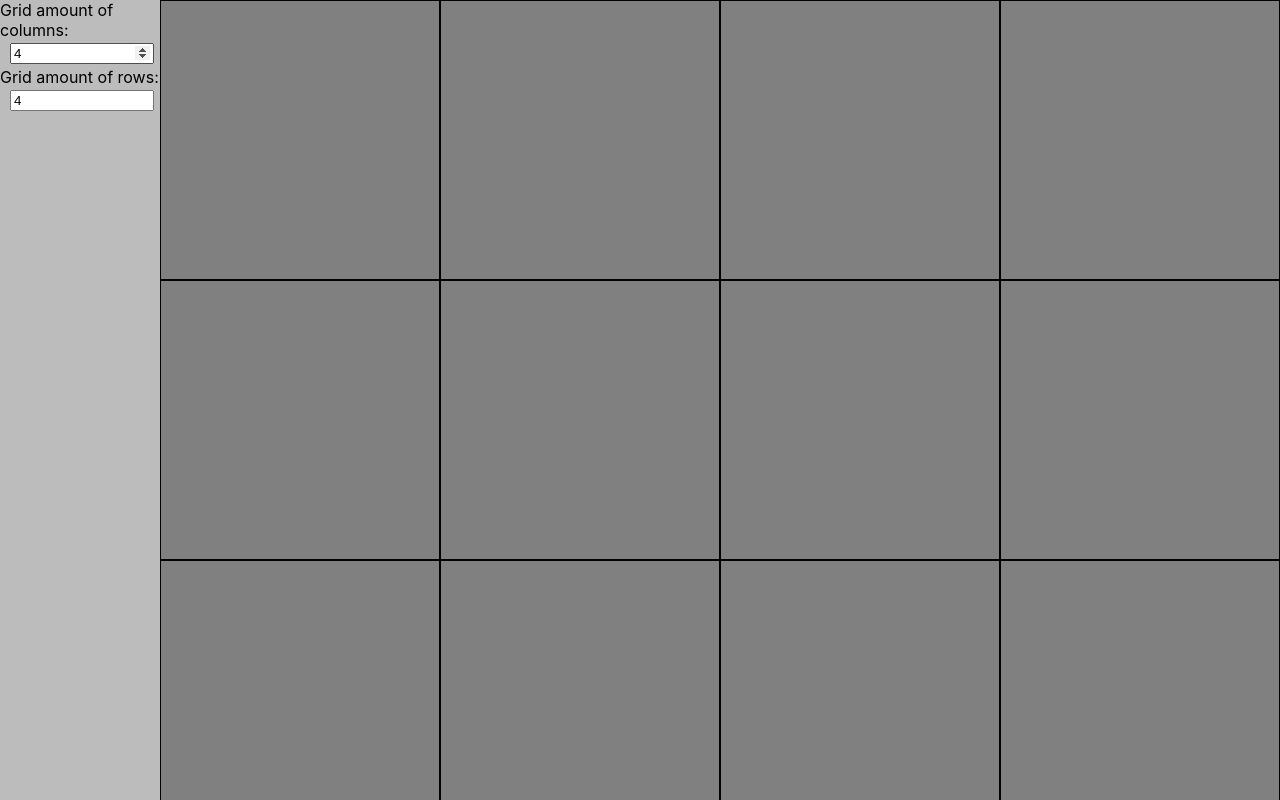
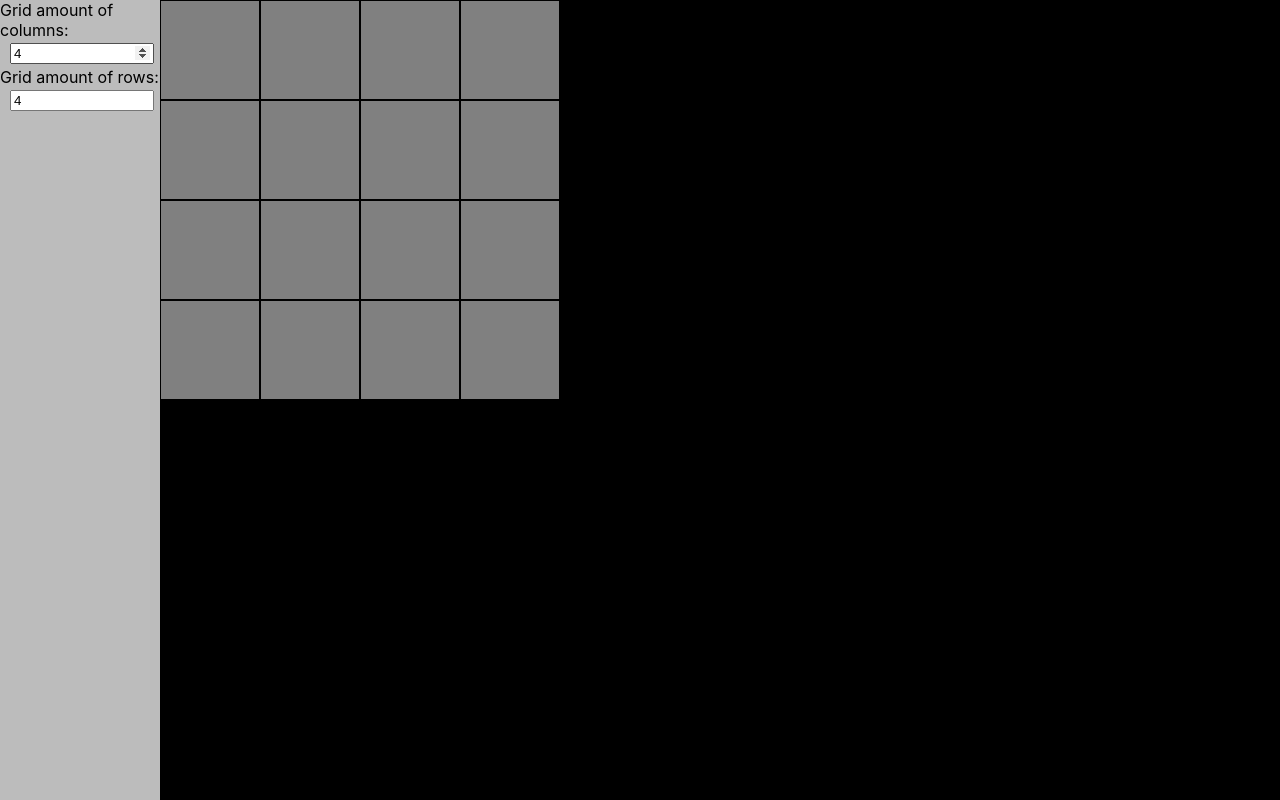
Before and after one commit to kemal1132/smolcamelblog, a Next.js app: page /gameoflife in a window 1280 px wide. Shown: the top 800 px of the page. Built offline with nearby package versions, Linux system fonts and the light colour scheme.

Commit message:
Changed grid to 100px instead of auto, I believe its more user friendly

```diff
--- a/components/gameOfLife/gameOfLife.js
+++ b/components/gameOfLife/gameOfLife.js
@@ -47,7 +47,6 @@ export default class GameOfLife extends React.Component {
                 }
             }
           }
-          console.log("Calling setstate with grid: ", grid);
           this.setState({grid:grid}, console.log(this.state));
 
         }
@@ -67,24 +66,17 @@ export default class GameOfLife extends React.Component {
       //styling the grid
 
       let dropzoneStyle = {
-        gridTemplateColumns: "repeat("+gridcolsize+", auto)",
-        gridTemplateRows: "repeat("+(this.props.gridRowSize-1)+", auto) 1fr",
+        gridTemplateColumns: "repeat("+gridcolsize+", 100px)",
+        gridTemplateRows: "repeat("+(this.props.gridRowSize-1)+", 100px) 1fr",
       }
 
       let grid = this.state.grid.slice(0, gridrowsize);
       for(let i=0; i<grid.length; i++){
         grid[i] = grid[i].slice(0, gridcolsize);
-      }
-
-      for(let i=0; i<grid.length; i++){
         for(let j=0; j<grid[i].length; j++){
           grid[i][j] = <div id={i+"-"+j} key={i+"-"+j} className={grid[i][j].className} onClick={this.handleClick}></div>
         }
       }
-
-
-
-
 
 
       return (
```
